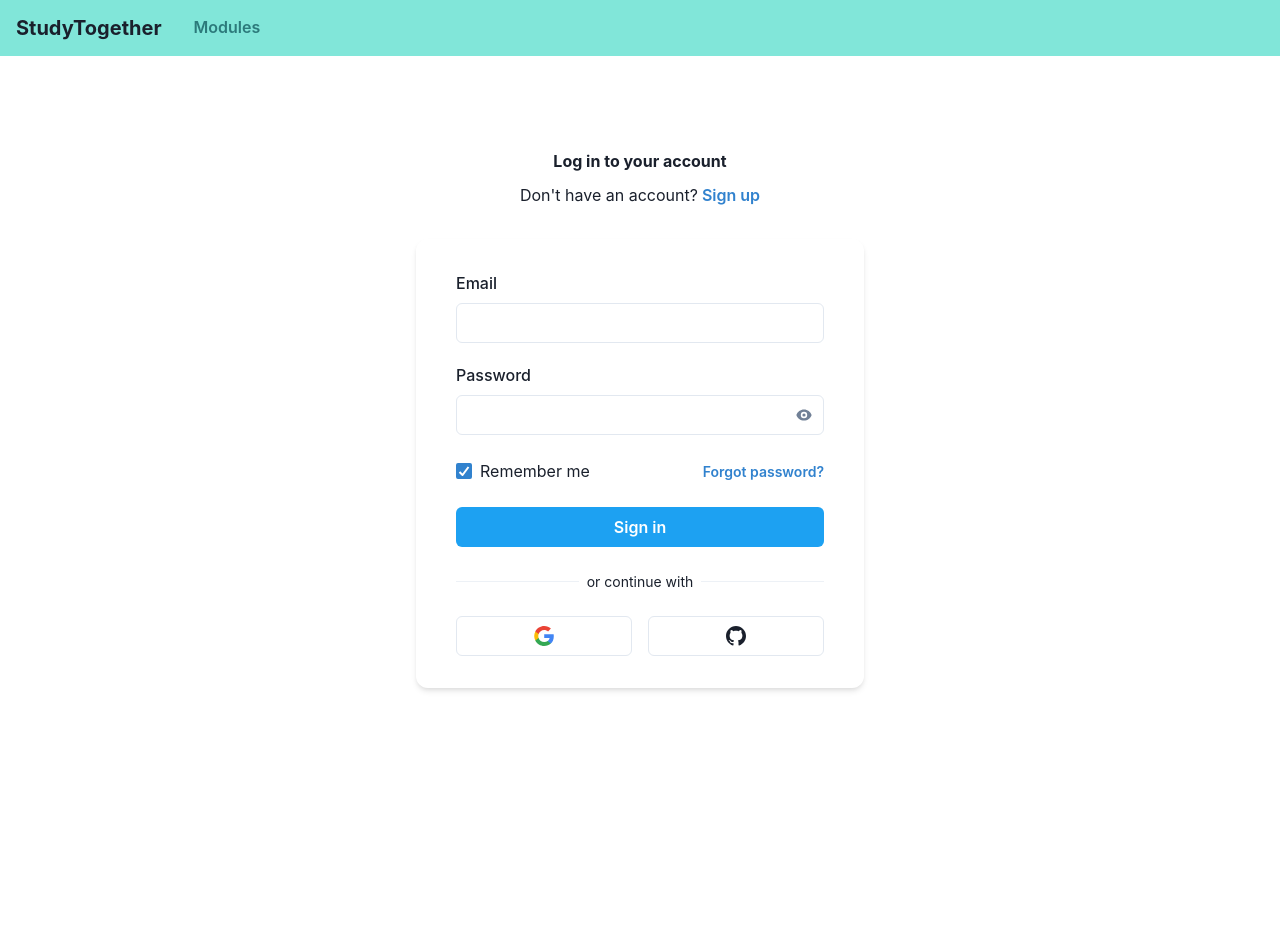
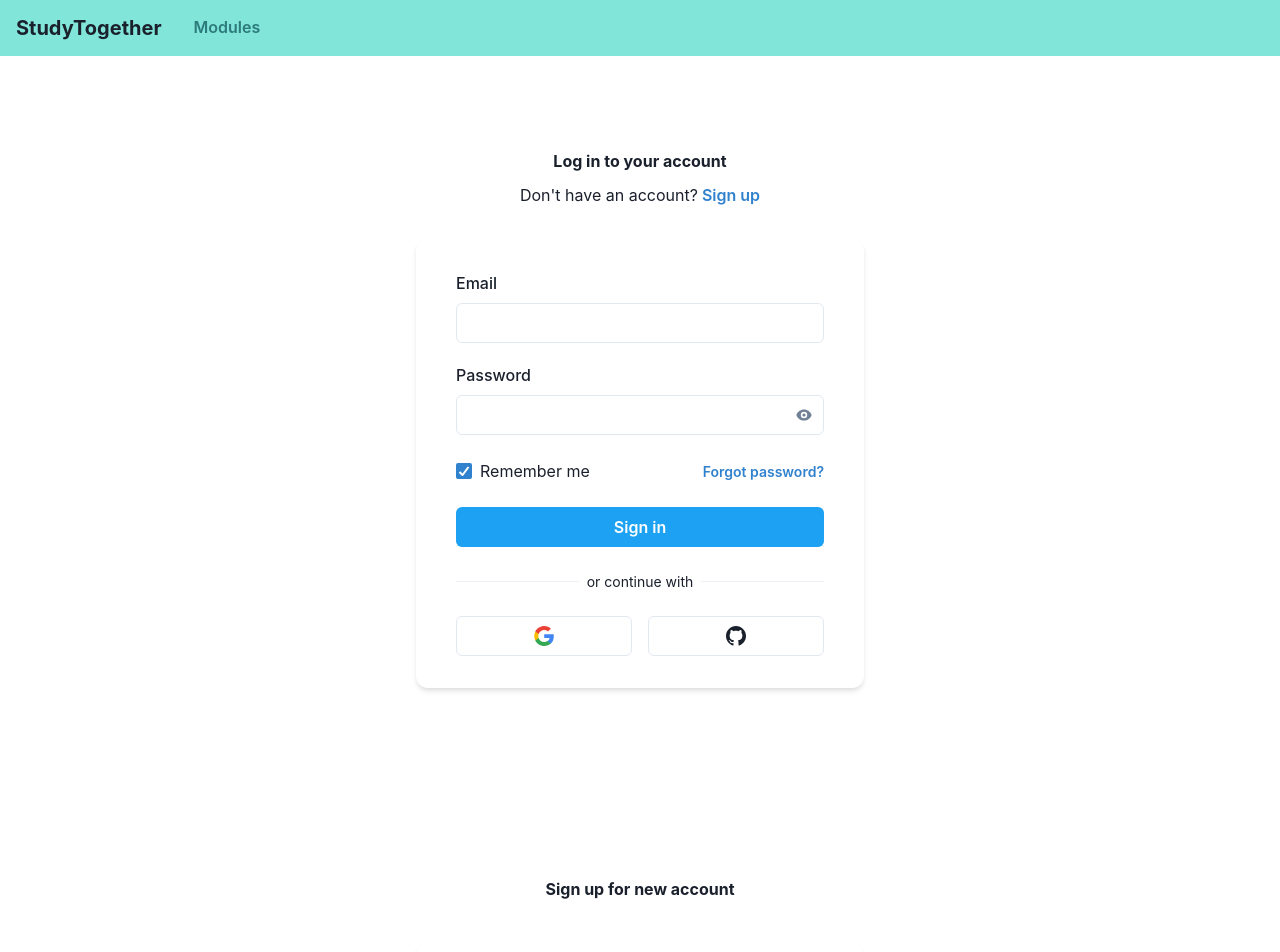
Before and after one commit to gaoyunfan/FT25, a React (Create React App) app: page / in a window 1280 px wide. Shown: the top 952 px of the page. Before the commit the page ends 800 px from the top, so only its background shows below. Built offline with nearby package versions, Linux system fonts and the light colour scheme; no server answers.

Commit message:
Add sign up

```diff
--- a/src/App.js
+++ b/src/App.js
@@ -13,7 +13,7 @@ export default function App() {
 
     <div className="app">
       <Navbar />
-      {user ? <PageTodo /> : <PageLogin />}
+      {user ? <PageTodo /> : <><PageLogin /> <PageSignup /> </>}
     </div>
   );
 }
--- a/src/pages/PageSignup.js
+++ b/src/pages/PageSignup.js
@@ -137,14 +137,6 @@ export default function PageLogin() {
               >
                 Sign up
               </Button>
-              <HStack>
-                <Divider />
-                <Text fontSize="sm" whiteSpace="nowrap" color="muted">
-                  or continue with
-                </Text>
-                <Divider />
-              </HStack>
-              <OAuthButtonGroup />
             </Stack>
           </Stack>
         </Box>
```
